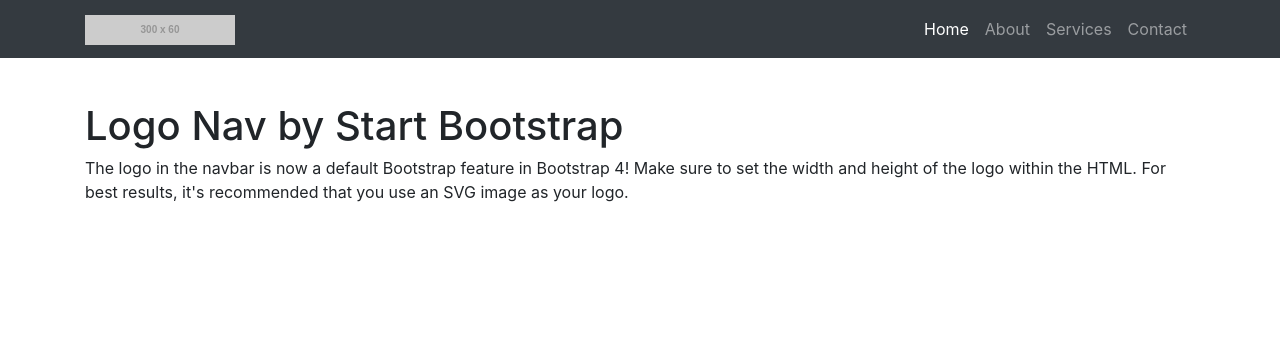
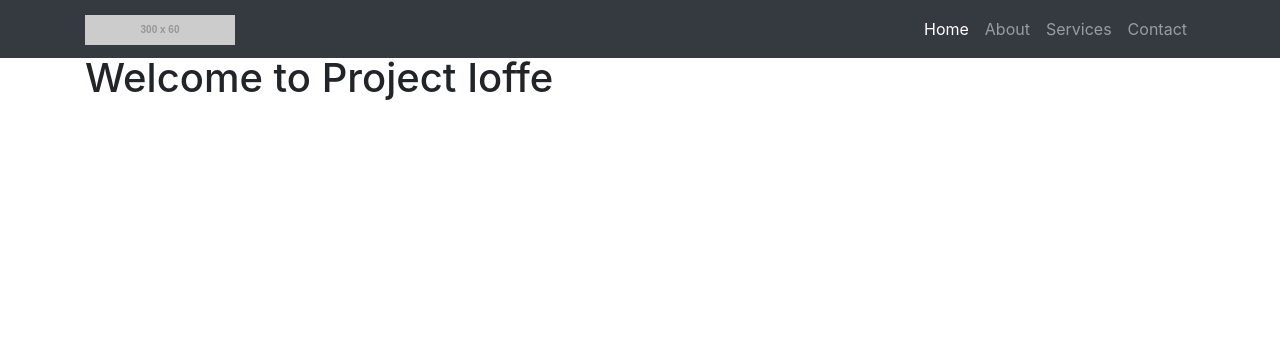
Before and after one commit to RodionGork/ioffe-flask, a Flask app: page / in a window 1280 px wide. Shown: the top 358 px of the page. Run offline with Flask 2, Linux system fonts and the light colour scheme; grey boxes labelled with a size stand in for pictures from a placeholder-image service; some libraries are stand-ins or nearby versions.

Commit message:
Base html template introduced

```diff
--- /dev/null
+++ b/templates/base.html
@@ -0,0 +1,58 @@
+<!DOCTYPE html>
+<html lang="en">
+
+  <head>
+
+    <meta charset="utf-8">
+    <meta name="viewport" content="width=device-width, initial-scale=1, shrink-to-fit=no">
+    <meta name="description" content="">
+    <meta name="author" content="">
+
+    <title>{% block title %}{% endblock %}</title>
+
+    <link href="{{ url_for('static', filename='css/bs.css') }}" rel="stylesheet">
+    <link href="{{ url_for('static', filename='css/custom.css') }}" rel="stylesheet">
+
+  </head>
+
+  <body>
+
+    <nav class="navbar navbar-expand-lg navbar-dark bg-dark fixed-top">
+      <div class="container">
+        <a class="navbar-brand" href="#">
+          <img src="http://placehold.it/300x60?text=Logo" width="150" height="30" alt="">
+        </a>
+        <button class="navbar-toggler" type="button" data-toggle="collapse" data-target="#navbarResponsive" aria-controls="navbarResponsive" aria-expanded="false" aria-label="Toggle navigation">
+          <span class="navbar-toggler-icon"></span>
+        </button>
+        <div class="collapse navbar-collapse" id="navbarResponsive">
+          <ul class="navbar-nav ml-auto">
+            <li class="nav-item active">
+              <a class="nav-link" href="#">Home
+                <span class="sr-only">(current)</span>
+              </a>
+            </li>
+            <li class="nav-item">
+              <a class="nav-link" href="#">About</a>
+            </li>
+            <li class="nav-item">
+              <a class="nav-link" href="#">Services</a>
+            </li>
+            <li class="nav-item">
+              <a class="nav-link" href="#">Contact</a>
+            </li>
+          </ul>
+        </div>
+      </div>
+    </nav>
+
+    <div class="container">
+      {% block content %}{% endblock %}
+    </div>
+
+    <script src="{{ url_for('static', filename='js/jq.js') }}"></script>
+    <script src="{{ url_for('static', filename='js/bs.js') }}"></script>
+
+  </body>
+
+</html>
--- a/templates/index.html
+++ b/templates/index.html
@@ -1,59 +1,7 @@
-<!DOCTYPE html>
-<html lang="en">
+{% extends "base.html" %}
 
-  <head>
+{% block title %}Index Page{% endblock %}
 
-    <meta charset="utf-8">
-    <meta name="viewport" content="width=device-width, initial-scale=1, shrink-to-fit=no">
-    <meta name="description" content="">
-    <meta name="author" content="">
-
-    <title>Logo Nav - Start Bootstrap Template</title>
-
-    <link href="{{ url_for('static', filename='css/bs.css') }}" rel="stylesheet">
-    <link href="{{ url_for('static', filename='css/custom.css') }}" rel="stylesheet">
-
-  </head>
-
-  <body>
-
-    <nav class="navbar navbar-expand-lg navbar-dark bg-dark fixed-top">
-      <div class="container">
-        <a class="navbar-brand" href="#">
-          <img src="http://placehold.it/300x60?text=Logo" width="150" height="30" alt="">
-        </a>
-        <button class="navbar-toggler" type="button" data-toggle="collapse" data-target="#navbarResponsive" aria-controls="navbarResponsive" aria-expanded="false" aria-label="Toggle navigation">
-          <span class="navbar-toggler-icon"></span>
-        </button>
-        <div class="collapse navbar-collapse" id="navbarResponsive">
-          <ul class="navbar-nav ml-auto">
-            <li class="nav-item active">
-              <a class="nav-link" href="#">Home
-                <span class="sr-only">(current)</span>
-              </a>
-            </li>
-            <li class="nav-item">
-              <a class="nav-link" href="#">About</a>
-            </li>
-            <li class="nav-item">
-              <a class="nav-link" href="#">Services</a>
-            </li>
-            <li class="nav-item">
-              <a class="nav-link" href="#">Contact</a>
-            </li>
-          </ul>
-        </div>
-      </div>
-    </nav>
-
-    <div class="container">
-      <h1 class="mt-5">Logo Nav by Start Bootstrap</h1>
-      <p>The logo in the navbar is now a default Bootstrap feature in Bootstrap 4! Make sure to set the width and height of the logo within the HTML. For best results, it's recommended that you use an SVG image as your logo.</p>
-    </div>
-
-    <script src="{{ url_for('static', filename='js/jq.js') }}"></script>
-    <script src="{{ url_for('static', filename='js/bs.js') }}"></script>
-
-  </body>
-
-</html>
+{% block content %}
+<h1>Welcome to Project Ioffe</h1>
+{% endblock %}
```
Also changed, not shown: templates/error404.html (+5 -56 lines), templates/task.html (+5 -56 lines).
